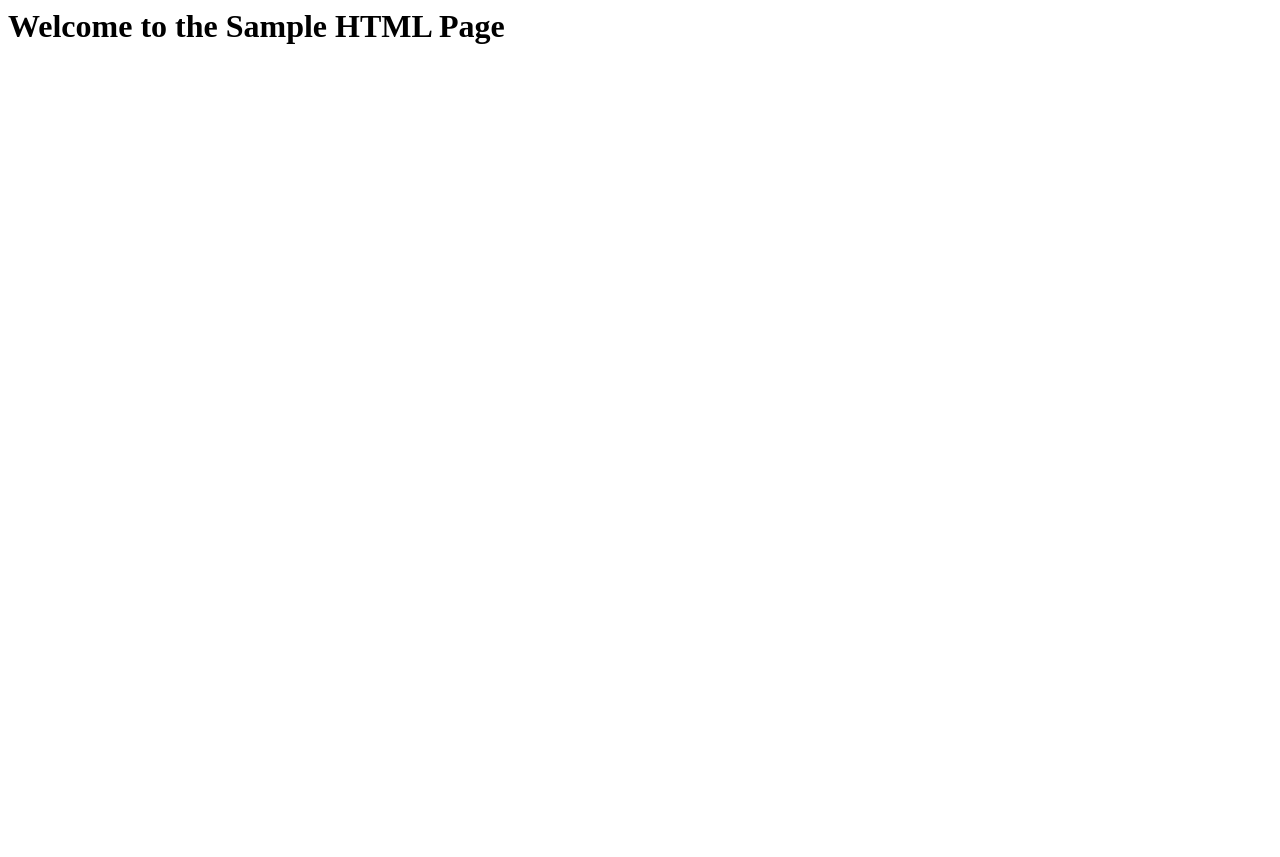
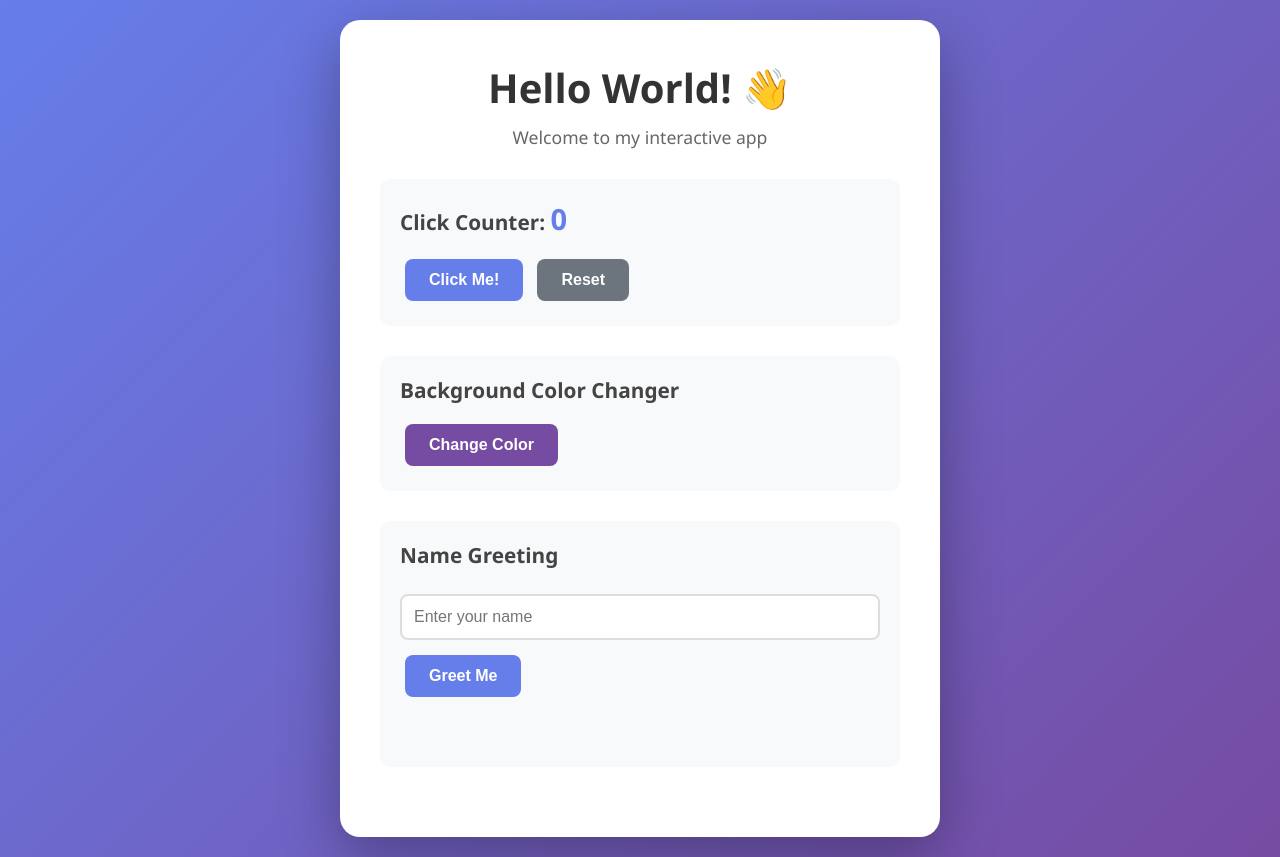
Before and after one commit to aadinathsj/github-test, a plain HTML site: page index.html in a window 1280 px wide. Before the commit the page ends 800 px from the top, so only its background shows below. Drawn offline with Linux system fonts and the light colour scheme.

Commit message:
HTML CSS JS

```diff
--- a/index.html
+++ b/index.html
@@ -1,10 +1,35 @@
-<html>
+<!DOCTYPE html>
+<html lang="en">
 <head>
-    <title>Sample HTML Page</title>
     <meta charset="UTF-8">
     <meta name="viewport" content="width=device-width, initial-scale=1.0">
+    <title>Hello World Interactive App</title>
+    <link rel="stylesheet" href="styles.css">
 </head>
 <body>
-    <h1>Welcome to the Sample HTML Page</h1>
+    <div class="container">
+        <h1 id="greeting">Hello World! 👋</h1>
+        <p class="subtitle">Welcome to my interactive app</p>
+
+        <div class="counter-section">
+            <h2>Click Counter: <span id="count">0</span></h2>
+            <button id="incrementBtn" class="btn btn-primary">Click Me!</button>
+            <button id="resetBtn" class="btn btn-secondary">Reset</button>
+        </div>
+
+        <div class="color-section">
+            <h2>Background Color Changer</h2>
+            <button id="colorBtn" class="btn btn-color">Change Color</button>
+        </div>
+
+        <div class="input-section">
+            <h2>Name Greeting</h2>
+            <input type="text" id="nameInput" placeholder="Enter your name">
+            <button id="greetBtn" class="btn btn-primary">Greet Me</button>
+            <p id="personalGreeting"></p>
+        </div>
+    </div>
+
+    <script src="script.js"></script>
 </body>
 </html>
--- /dev/null
+++ b/script.js
@@ -0,0 +1,75 @@
+// Counter functionality
+let count = 0;
+const countDisplay = document.getElementById('count');
+const incrementBtn = document.getElementById('incrementBtn');
+const resetBtn = document.getElementById('resetBtn');
+
+incrementBtn.addEventListener('click', () => {
+    count++;
+    countDisplay.textContent = count;
+    animateCount();
+});
+
+resetBtn.addEventListener('click', () => {
+    count = 0;
+    countDisplay.textContent = count;
+    animateCount();
+});
+
+function animateCount() {
+    countDisplay.style.transform = 'scale(1.3)';
+    setTimeout(() => {
+        countDisplay.style.transform = 'scale(1)';
+    }, 200);
+}
+
+// Color changer functionality
+const colorBtn = document.getElementById('colorBtn');
+const colors = [
+    'linear-gradient(135deg, #667eea 0%, #764ba2 100%)',
+    'linear-gradient(135deg, #f093fb 0%, #f5576c 100%)',
+    'linear-gradient(135deg, #4facfe 0%, #00f2fe 100%)',
+    'linear-gradient(135deg, #43e97b 0%, #38f9d7 100%)',
+    'linear-gradient(135deg, #fa709a 0%, #fee140 100%)',
+    'linear-gradient(135deg, #30cfd0 0%, #330867 100%)',
+    'linear-gradient(135deg, #a8edea 0%, #fed6e3 100%)',
+    'linear-gradient(135deg, #ff9a9e 0%, #fecfef 100%)'
+];
+
+let currentColorIndex = 0;
+
+colorBtn.addEventListener('click', () => {
+    currentColorIndex = (currentColorIndex + 1) % colors.length;
+    document.body.style.background = colors[currentColorIndex];
+});
+
+// Name greeting functionality
+const nameInput = document.getElementById('nameInput');
+const greetBtn = document.getElementById('greetBtn');
+const personalGreeting = document.getElementById('personalGreeting');
+
+greetBtn.addEventListener('click', () => {
+    const name = nameInput.value.trim();
+    if (name) {
+        personalGreeting.textContent = `Hello, ${name}! Nice to meet you! 😊`;
+        personalGreeting.style.animation = 'fadeInDown 0.5s ease';
+    } else {
+        personalGreeting.textContent = 'Please enter your name!';
+        personalGreeting.style.color = '#f5576c';
+        setTimeout(() => {
+            personalGreeting.style.color = '#667eea';
+        }, 2000);
+    }
+});
+
+// Allow Enter key to trigger greeting
+nameInput.addEventListener('keypress', (e) => {
+    if (e.key === 'Enter') {
+        greetBtn.click();
+    }
+});
+
+// Add transition to count display
+countDisplay.style.transition = 'transform 0.2s ease';
+
+console.log('Interactive Hello World App loaded! 🚀');
--- /dev/null
+++ b/styles.css
@@ -0,0 +1,157 @@
+* {
+    margin: 0;
+    padding: 0;
+    box-sizing: border-box;
+}
+
+body {
+    font-family: 'Segoe UI', Tahoma, Geneva, Verdana, sans-serif;
+    min-height: 100vh;
+    display: flex;
+    justify-content: center;
+    align-items: center;
+    background: linear-gradient(135deg, #667eea 0%, #764ba2 100%);
+    transition: background 0.5s ease;
+    padding: 20px;
+}
+
+.container {
+    background: white;
+    padding: 40px;
+    border-radius: 20px;
+    box-shadow: 0 20px 60px rgba(0, 0, 0, 0.3);
+    max-width: 600px;
+    width: 100%;
+}
+
+h1 {
+    color: #333;
+    text-align: center;
+    font-size: 2.5em;
+    margin-bottom: 10px;
+    animation: fadeInDown 0.6s ease;
+}
+
+.subtitle {
+    text-align: center;
+    color: #666;
+    margin-bottom: 30px;
+    font-size: 1.1em;
+}
+
+.counter-section,
+.color-section,
+.input-section {
+    margin: 30px 0;
+    padding: 20px;
+    background: #f8f9fa;
+    border-radius: 10px;
+}
+
+h2 {
+    color: #444;
+    margin-bottom: 15px;
+    font-size: 1.3em;
+}
+
+#count {
+    color: #667eea;
+    font-weight: bold;
+    font-size: 1.4em;
+}
+
+.btn {
+    padding: 12px 24px;
+    margin: 5px;
+    border: none;
+    border-radius: 8px;
+    font-size: 1em;
+    font-weight: 600;
+    cursor: pointer;
+    transition: all 0.3s ease;
+}
+
+.btn-primary {
+    background: #667eea;
+    color: white;
+}
+
+.btn-primary:hover {
+    background: #5568d3;
+    transform: translateY(-2px);
+    box-shadow: 0 5px 15px rgba(102, 126, 234, 0.4);
+}
+
+.btn-secondary {
+    background: #6c757d;
+    color: white;
+}
+
+.btn-secondary:hover {
+    background: #5a6268;
+    transform: translateY(-2px);
+}
+
+.btn-color {
+    background: #764ba2;
+    color: white;
+}
+
+.btn-color:hover {
+    background: #643a8a;
+    transform: translateY(-2px);
+}
+
+.btn:active {
+    transform: translateY(0);
+}
+
+input[type="text"] {
+    width: 100%;
+    padding: 12px;
+    margin: 10px 0;
+    border: 2px solid #ddd;
+    border-radius: 8px;
+    font-size: 1em;
+    transition: border-color 0.3s ease;
+}
+
+input[type="text"]:focus {
+    outline: none;
+    border-color: #667eea;
+}
+
+#personalGreeting {
+    margin-top: 15px;
+    font-size: 1.2em;
+    color: #667eea;
+    font-weight: 600;
+    text-align: center;
+    min-height: 30px;
+}
+
+@keyframes fadeInDown {
+    from {
+        opacity: 0;
+        transform: translateY(-20px);
+    }
+    to {
+        opacity: 1;
+        transform: translateY(0);
+    }
+}
+
+@media (max-width: 600px) {
+    .container {
+        padding: 20px;
+    }
+
+    h1 {
+        font-size: 2em;
+    }
+
+    .btn {
+        width: 100%;
+        margin: 5px 0;
+    }
+}
```
